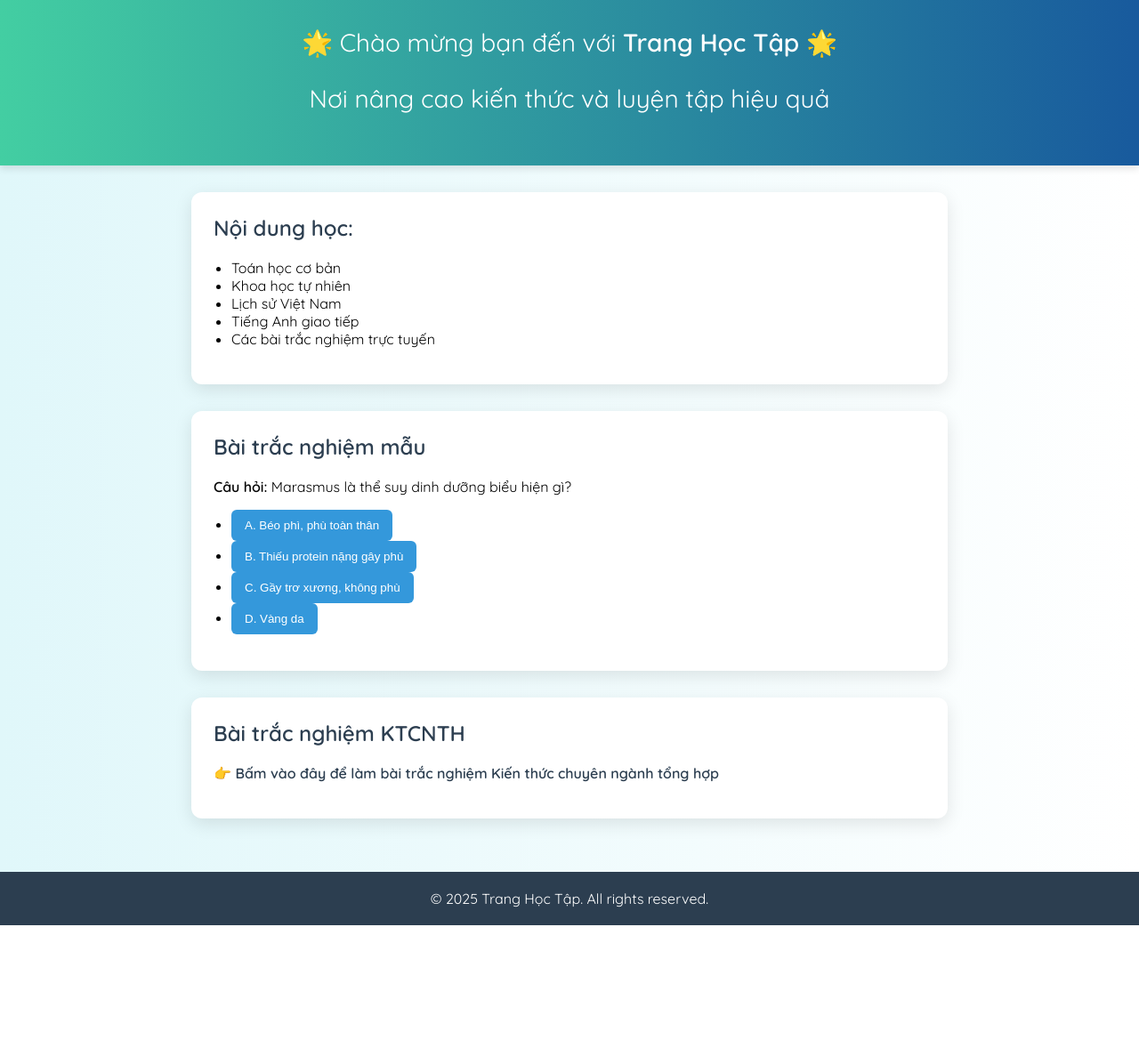
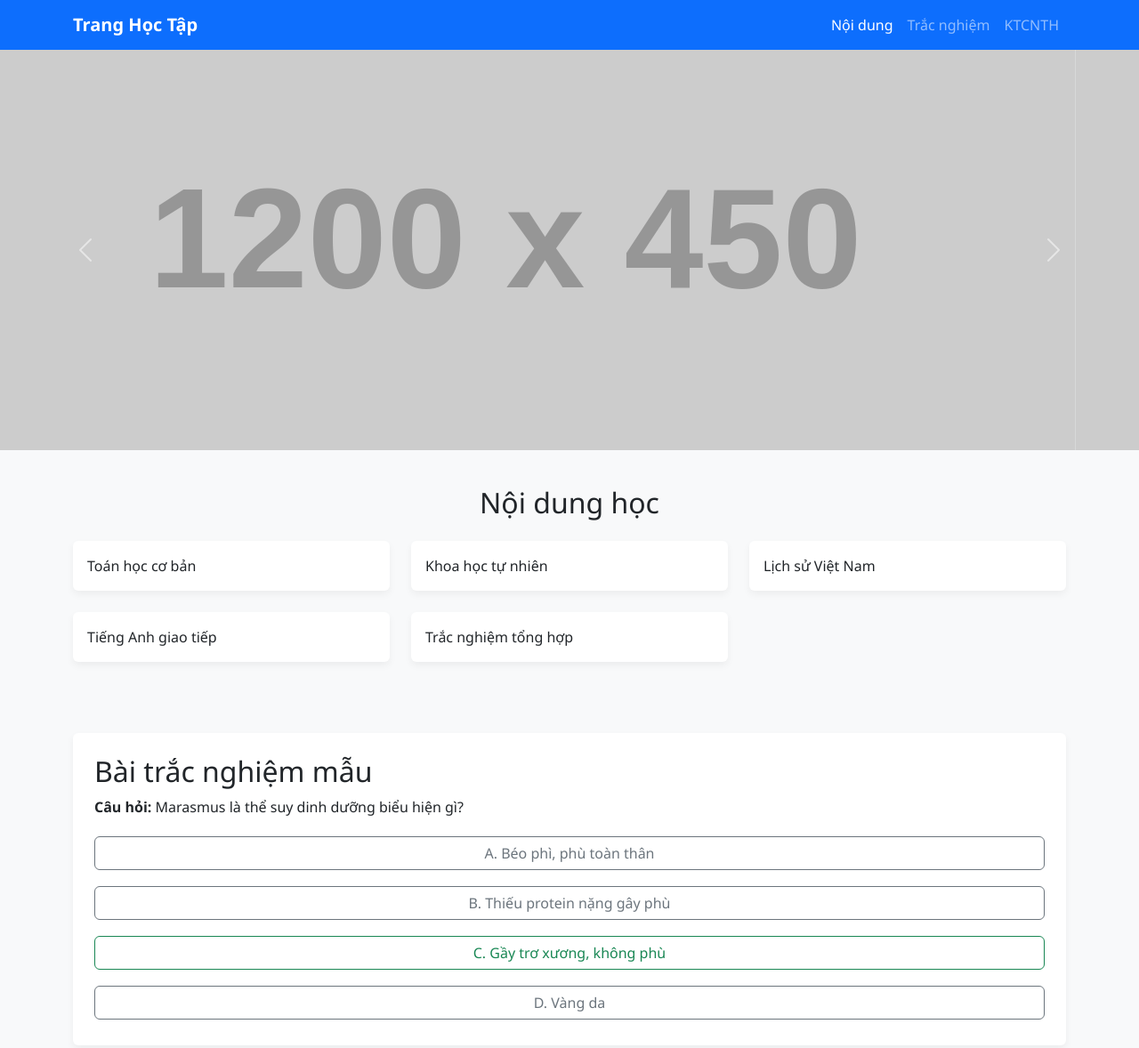
Before and after one commit to drnhatky/drnhatky.github.io, a plain HTML site: page index.html in a window 1280 px wide. Shown: the top 1178 px of the page at 89% size. Before the commit the page ends 1040 px from the top, so only its background shows below. Drawn offline with nearby package versions, Linux system fonts and the light colour scheme; placeholder pictures from the web are drawn by us.

Commit message:
Update index.html

```diff
--- a/index.html
+++ b/index.html
@@ -4,105 +4,148 @@
   <meta charset="UTF-8">
   <meta name="viewport" content="width=device-width, initial-scale=1.0">
   <title>Trang Học Tập</title>
-  <link href="https://fonts.googleapis.com/css2?family=Quicksand:wght@400;600&display=swap" rel="stylesheet">
+  <link href="https://cdn.jsdelivr.net/npm/bootstrap@5.3.0/dist/css/bootstrap.min.css" rel="stylesheet">
   <style>
     body {
-      font-family: 'Quicksand', sans-serif;
-      background: linear-gradient(to right, #e0f7fa, #fff);
-      margin: 0;
+      font-family: 'Segoe UI', sans-serif;
+      background-color: #f8f9fa;
+    }
+    .navbar-brand {
+      font-weight: bold;
+    }
+    header.hero {
       padding: 0;
     }
-    header {
-      background: linear-gradient(to right, #43cea2, #185a9d);
-      color: white;
-      padding: 30px 20px;
-      text-align: center;
-      font-size: 28px;
-      box-shadow: 0 4px 8px rgba(0, 0, 0, 0.1);
+    .carousel-item img {
+      max-height: 450px;
+      object-fit: cover;
+      width: 100%;
     }
     section {
-      margin: 30px auto;
-      background: white;
-      padding: 25px;
-      border-radius: 12px;
-      max-width: 800px;
-      box-shadow: 0 6px 20px rgba(0, 0, 0, 0.1);
-      transition: transform 0.3s;
+      padding: 40px 0;
     }
-    section:hover {
-      transform: translateY(-3px);
-    }
-    h2 {
-      color: #2c3e50;
-      margin-top: 0;
-    }
-    ul {
-      padding-left: 20px;
-    }
-    button {
-      background-color: #3498db;
-      color: white;
+    .card {
+      box-shadow: 0 4px 8px rgba(0,0,0,0.05);
       border: none;
-      padding: 10px 15px;
-      border-radius: 6px;
-      cursor: pointer;
-      transition: background-color 0.2s ease-in-out;
-    }
-    button:hover {
-      background-color: #2980b9;
-    }
-    a {
-      color: #2c3e50;
-      text-decoration: none;
-      font-weight: bold;
-    }
-    a:hover {
-      color: #e74c3c;
     }
     footer {
-      text-align: center;
-      margin-top: 60px;
-      padding: 20px;
-      background-color: #2c3e50;
+      background-color: #343a40;
       color: white;
+      padding: 40px 0;
+    }
+    footer h5 {
+      font-size: 16px;
+      text-transform: uppercase;
+    }
+    .btn-answer {
+      margin: 5px 0;
     }
   </style>
 </head>
 <body>
-  <header>
-    🌟 Chào mừng bạn đến với <strong>Trang Học Tập</strong> 🌟
-    <p>Nơi nâng cao kiến thức và luyện tập hiệu quả</p>
+  <!-- Navbar -->
+  <nav class="navbar navbar-expand-lg navbar-dark bg-primary">
+    <div class="container">
+      <a class="navbar-brand" href="#">Trang Học Tập</a>
+      <button class="navbar-toggler" type="button" data-bs-toggle="collapse" data-bs-target="#navbarNav">
+        <span class="navbar-toggler-icon"></span>
+      </button>
+      <div class="collapse navbar-collapse" id="navbarNav">
+        <ul class="navbar-nav ms-auto">
+          <li class="nav-item"><a class="nav-link active" href="#noidung">Nội dung</a></li>
+          <li class="nav-item"><a class="nav-link" href="#tracnghiem">Trắc nghiệm</a></li>
+          <li class="nav-item"><a class="nav-link" href="#ktcnth">KTCNTH</a></li>
+        </ul>
+      </div>
+    </div>
+  </nav>
+
+  <!-- Banner Slider -->
+  <header class="hero">
+    <div id="mainCarousel" class="carousel slide" data-bs-ride="carousel">
+      <div class="carousel-inner">
+        <div class="carousel-item active">
+          <img src="https://placehold.co/1200x450?text=Chao+mung+den+DR+KY" class="d-block w-100" alt="banner1">
+        </div>
+        <div class="carousel-item">
+          <img src="https://placehold.co/1200x450?text=Hoc+tap+de+phat+trien+ban+than" class="d-block w-100" alt="banner2">
+        </div>
+      </div>
+      <button class="carousel-control-prev" type="button" data-bs-target="#mainCarousel" data-bs-slide="prev">
+        <span class="carousel-control-prev-icon" aria-hidden="true"></span>
+      </button>
+      <button class="carousel-control-next" type="button" data-bs-target="#mainCarousel" data-bs-slide="next">
+        <span class="carousel-control-next-icon" aria-hidden="true"></span>
+      </button>
+    </div>
   </header>
 
-  <section>
-    <h2>Nội dung học:</h2>
-    <ul>
-      <li>Toán học cơ bản</li>
-      <li>Khoa học tự nhiên</li>
-      <li>Lịch sử Việt Nam</li>
-      <li>Tiếng Anh giao tiếp</li>
-      <li>Các bài trắc nghiệm trực tuyến</li>
-    </ul>
+  <!-- Nội dung học -->
+  <section id="noidung">
+    <div class="container">
+      <h2 class="text-center mb-4">Nội dung học</h2>
+      <div class="row g-4">
+        <div class="col-md-4"><div class="card p-3">Toán học cơ bản</div></div>
+        <div class="col-md-4"><div class="card p-3">Khoa học tự nhiên</div></div>
+        <div class="col-md-4"><div class="card p-3">Lịch sử Việt Nam</div></div>
+        <div class="col-md-4"><div class="card p-3">Tiếng Anh giao tiếp</div></div>
+        <div class="col-md-4"><div class="card p-3">Trắc nghiệm tổng hợp</div></div>
+      </div>
+    </div>
   </section>
 
-  <section>
-    <h2>Bài trắc nghiệm mẫu</h2>
-    <p><strong>Câu hỏi:</strong> Marasmus là thể suy dinh dưỡng biểu hiện gì?</p>
-    <ul>
-      <li><button onclick="alert('Sai rồi 😥')">A. Béo phì, phù toàn thân</button></li>
-      <li><button onclick="alert('Sai rồi 😥')">B. Thiếu protein nặng gây phù</button></li>
-      <li><button onclick="alert('Đúng rồi! 🎉')">C. Gầy trơ xương, không phù</button></li>
-      <li><button onclick="alert('Sai rồi 😥')">D. Vàng da</button></li>
-    </ul>
+  <!-- Bài trắc nghiệm mẫu -->
+  <section id="tracnghiem" class="bg-light">
+    <div class="container">
+      <div class="card p-4">
+        <h2>Bài trắc nghiệm mẫu</h2>
+        <p><strong>Câu hỏi:</strong> Marasmus là thể suy dinh dưỡng biểu hiện gì?</p>
+        <div class="d-grid gap-2">
+          <button class="btn btn-outline-secondary btn-answer" onclick="alert('Sai rồi 😥')">A. Béo phì, phù toàn thân</button>
+          <button class="btn btn-outline-secondary btn-answer" onclick="alert('Sai rồi 😥')">B. Thiếu protein nặng gây phù</button>
+          <button class="btn btn-outline-success btn-answer" onclick="alert('Đúng rồi! 🎉')">C. Gầy trơ xương, không phù</button>
+          <button class="btn btn-outline-secondary btn-answer" onclick="alert('Sai rồi 😥')">D. Vàng da</button>
+        </div>
+      </div>
+    </div>
   </section>
 
-  <section>
-    <h2>Bài trắc nghiệm KTCNTH</h2>
-    <p><a href="trac_nghiem_KTCNTH.html" target="_blank">👉 Bấm vào đây để làm bài trắc nghiệm Kiến thức chuyên ngành tổng hợp</a></p>
+  <!-- KTCNTH -->
+  <section id="ktcnth">
+    <div class="container">
+      <div class="card p-4">
+        <h2>Bài trắc nghiệm KTCNTH</h2>
+        <p><a href="trac_nghiem_KTCNTH.html" target="_blank">👉 Bấm vào đây để làm bài trắc nghiệm Kiến thức chuyên ngành tổng hợp</a></p>
+      </div>
+    </div>
   </section>
 
+  <!-- Footer -->
   <footer>
-    © 2025 Trang Học Tập. All rights reserved.
+    <div class="container">
+      <div class="row">
+        <div class="col-md-4">
+          <h5>Liên hệ</h5>
+          <p>Email: hotro@tranghoctap.vn<br>Điện thoại: 0123 456 789</p>
+        </div>
+        <div class="col-md-4">
+          <h5>Liên kết</h5>
+          <ul class="list-unstyled">
+            <li><a href="#noidung" class="text-white">Nội dung học</a></li>
+            <li><a href="#tracnghiem" class="text-white">Trắc nghiệm mẫu</a></li>
+            <li><a href="#ktcnth" class="text-white">Trắc nghiệm KTCNTH</a></li>
+          </ul>
+        </div>
+        <div class="col-md-4">
+          <h5>Theo dõi</h5>
+          <p>Facebook | YouTube | Zalo</p>
+        </div>
+      </div>
+      <hr>
+      <p class="mt-3">© 2025 Trang Học Tập. All rights reserved.</p>
+    </div>
   </footer>
+
+  <script src="https://cdn.jsdelivr.net/npm/bootstrap@5.3.0/dist/js/bootstrap.bundle.min.js"></script>
 </body>
 </html>
```
